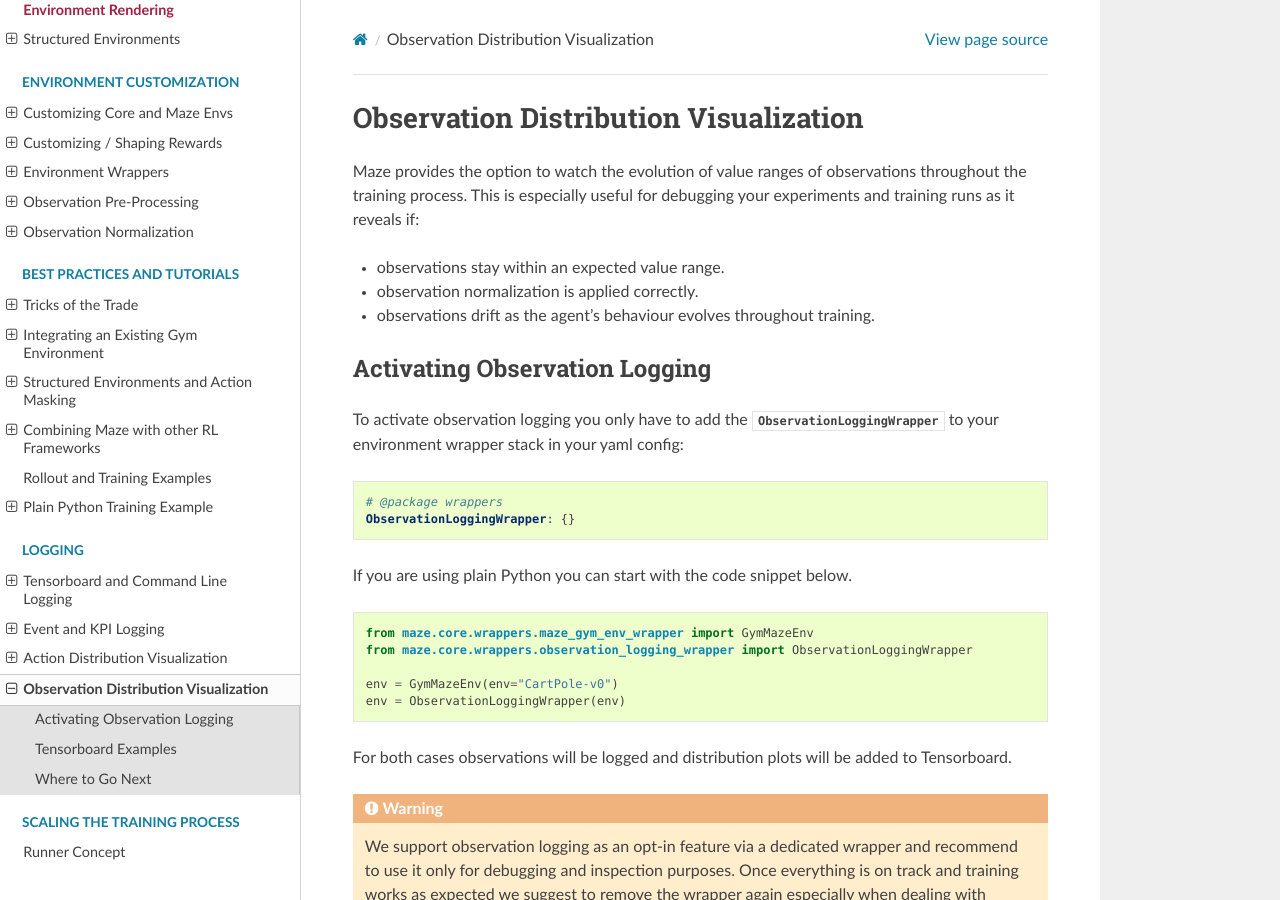
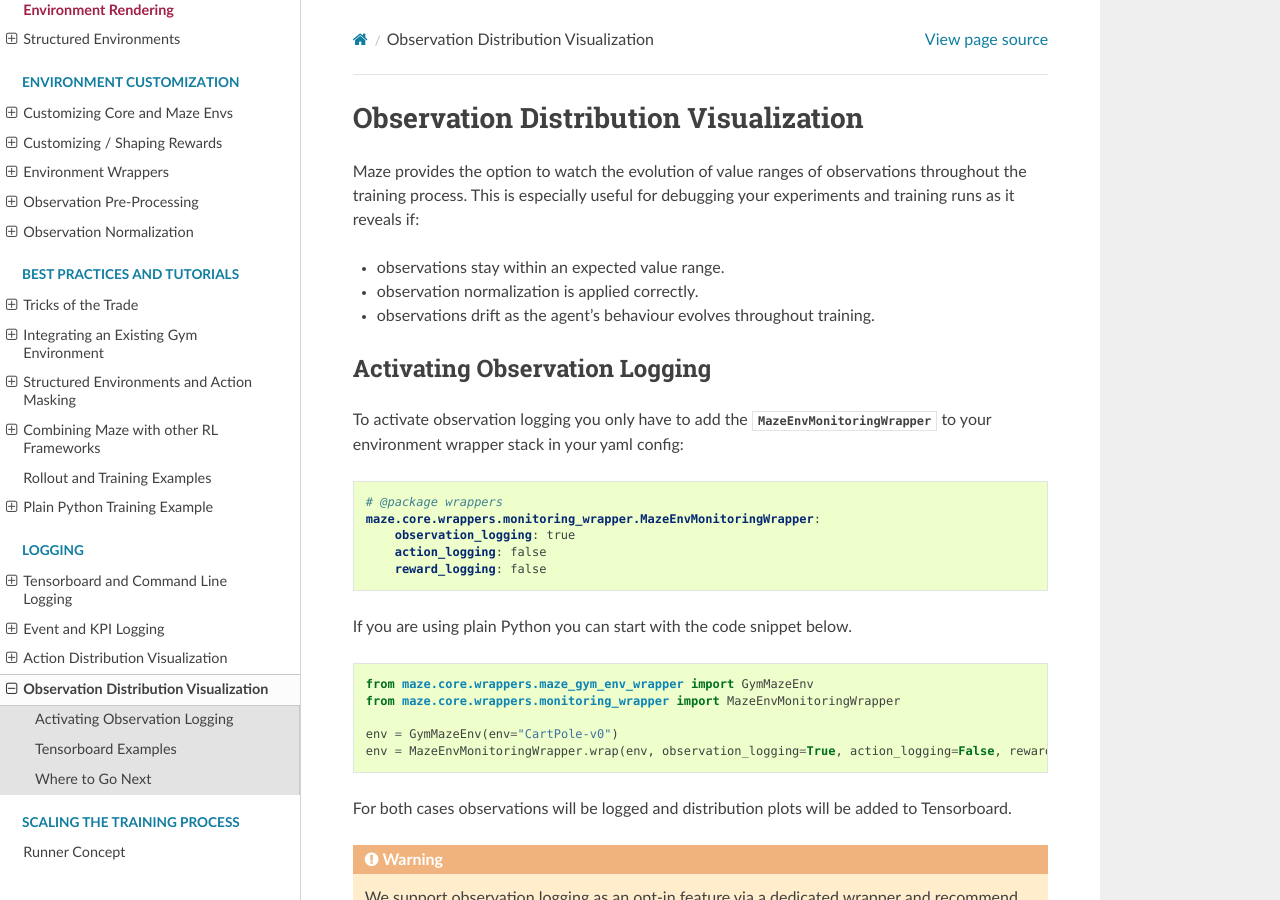
Before and after one commit to enlite-ai/maze, a Sphinx documentation site: the page built from docs/source/logging/observation_distribution_visualization.rst, in a window 1280 px wide and 900 px high. Built offline with Sphinx 7.4.7 and the Read the Docs theme 2.0.0, drawn with Linux system fonts in a browser that asks for light colours.

Commit message:
RL-538: Updated reference docs to Monitoring Wrapper\n\n(Issue RL-538 - Monitoring Wrapper)

```diff
--- a/docs/source/logging/observation_distribution_visualization.rst
+++ b/docs/source/logging/observation_distribution_visualization.rst
@@ -14,23 +14,26 @@ Activating Observation Logging
 ------------------------------
 
 To activate observation logging you only have to add the
-:class:`~maze.core.wrappers.observation_logging_wrapper.ObservationLoggingWrapper`
+:class:`~maze.core.wrappers.monitoring_wrapper.MazeEnvMonitoringWrapper`
 to your environment wrapper stack in your yaml config:
 
 .. code:: YAML
 
     # @package wrappers
-    ObservationLoggingWrapper: {}
+    maze.core.wrappers.monitoring_wrapper.MazeEnvMonitoringWrapper:
+        observation_logging: true
+        action_logging: false
+        reward_logging: false
 
 If you are using plain Python you can start with the code snippet below.
 
 .. code:: PYTHON
 
     from maze.core.wrappers.maze_gym_env_wrapper import GymMazeEnv
-    from maze.core.wrappers.observation_logging_wrapper import ObservationLoggingWrapper
+    from maze.core.wrappers.monitoring_wrapper import MazeEnvMonitoringWrapper
 
     env = GymMazeEnv(env="CartPole-v0")
-    env = ObservationLoggingWrapper(env)
+    env = MazeEnvMonitoringWrapper.wrap(env, observation_logging=True, action_logging=False, reward_logging=False)
 
 For both cases observations will be logged and distribution plots will be added to Tensorboard.
 
--- a/docs/source/reference_docs/core_events.rst
+++ b/docs/source/reference_docs/core_events.rst
@@ -50,9 +50,9 @@ These are the components of the event system:
     ~log_events_writer_tsv.LogEventsWriterTSV
     ~log_events_writer_tsv.EventRow
     ~log_events_utils.SimpleEventLoggingSetup
-    ~observation_events.ObservationEvents
-    ~action_events.DiscreteActionEvents
-    ~action_events.ContinuousActionEvents
+    ~monitoring_events.ObservationEvents
+    ~monitoring_events.ActionEvents
+    ~monitoring_events.RewardEvents
     ~log_create_figure_functions.create_categorical_plot
     ~log_create_figure_functions.create_histogram
     ~log_create_figure_functions.create_relative_bar_plot
--- a/docs/source/reference_docs/core_wrappers.rst
+++ b/docs/source/reference_docs/core_wrappers.rst
@@ -54,7 +54,7 @@ Below you find the reference documentation for  environment wrappers.
     :template: classtemplate.rst
 
     ~log_stats_wrapper.LogStatsWrapper
-    ~observation_logging_wrapper.ObservationLoggingWrapper
+    ~monitoring_wrapper.MazeEnvMonitoringWrapper
     ~time_limit_wrapper.TimeLimitWrapper
     ~random_reset_wrapper.RandomResetWrapper
     ~sorted_spaces_wrapper.SortedSpacesWrapper
@@ -70,7 +70,6 @@ Below you find the reference documentation for  environment wrappers.
     :template: classtemplate.rst
 
     ~dict_observation_wrapper.DictObservationWrapper
-    ~observation_logging_wrapper.ObservationLoggingWrapper
     ~observation_stack_wrapper.ObservationStackWrapper
     ~no_dict_observation_wrapper.NoDictObservationWrapper
 
--- a/docs/source/workflow/code_snippets/rollout.py
+++ b/docs/source/workflow/code_snippets/rollout.py
@@ -14,4 +14,7 @@ sequential = SequentialRolloutRunner(
     record_trajectory=True,
     record_event_logs=True,
     render=True)
-sequential.run_with(env=env, wrappers={"ObservationLoggingWrapper": {}}, agent=agent)
+sequential.run_with(
+    env=env,
+    wrappers={"maze.core.wrappers.reward_scaling_wrapper.RewardScalingWrapper": {"scale": 0.1}},
+    agent=agent)
```
Also changed, not shown: docs/source/logging/action_distribution_visualization.rst (+13 -1 lines), 2 other files.
